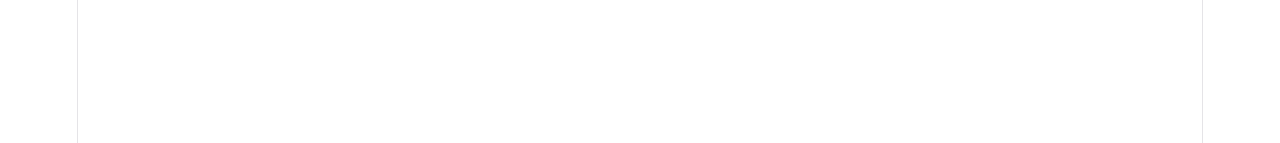
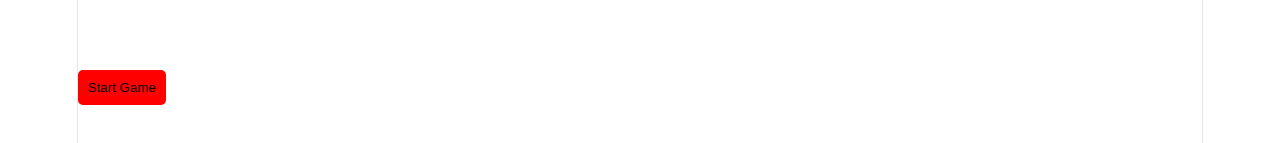
Before and after one commit to ucfdevs/teraphobia, a React (Vite) app in the folder web/: page / in a window 1280 px wide. Shown: the part 599-742 px from the top of the page. Built offline with nearby package versions, Linux system fonts and the light colour scheme.

Commit message:
start game button

```diff
--- a/web/src/pages/Lobby.tsx
+++ b/web/src/pages/Lobby.tsx
@@ -55,6 +55,7 @@ function Lobby() {
         <div id="userlist">
             <LobbyUser username='Example' profileSrc='sanitized'/>
         </div>
+        <button className='start-game-button'>Start Game</button>
         </>
     )
 }
--- a/web/src/pages/lobby.css
+++ b/web/src/pages/lobby.css
@@ -17,3 +17,15 @@
     height: 500px;
     margin-left: 5%;
 }
+
+.start-game-button {
+    background-color: red;
+    border-radius: 5px;
+    border: none;
+    width: fit-content;
+    padding: 10px;
+}
+
+.start-game-button:hover {
+    cursor: pointer;
+}
```
